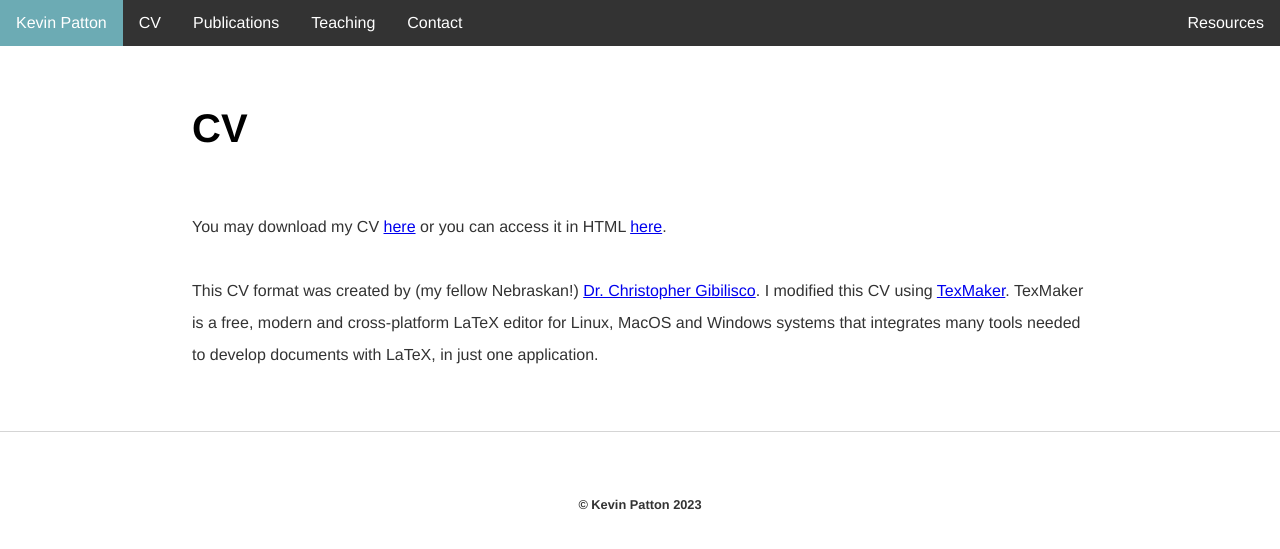
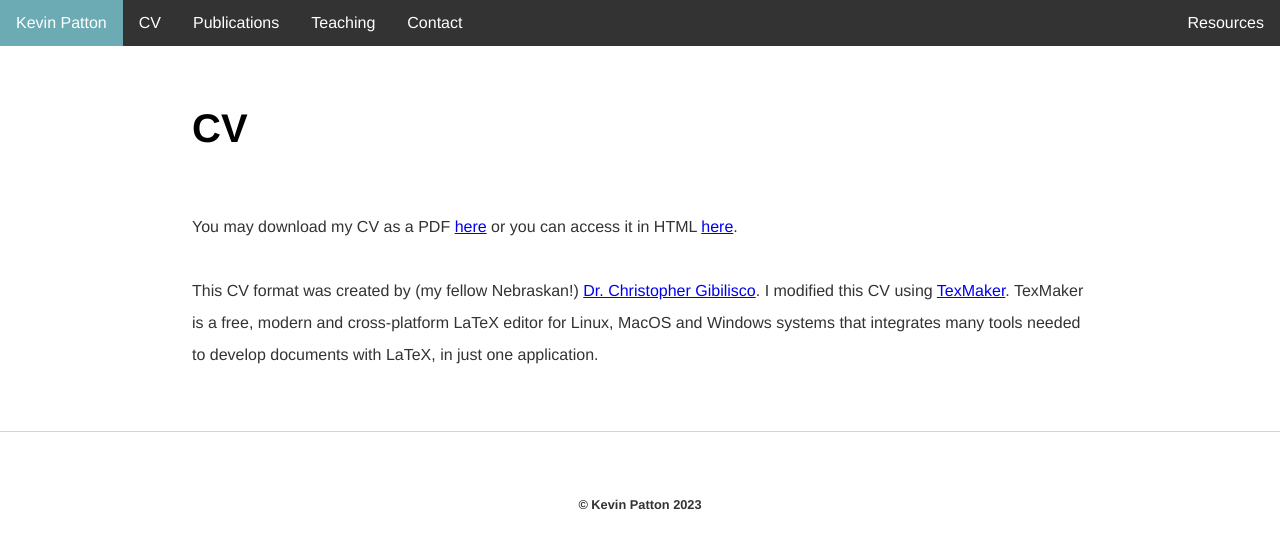
Before and after one commit to kevinjpatton/kevinjpatton.github.io, a Jekyll site: the page built from cv/index.html, in a window 1280 px wide. Shown: the top 549 px of the page. Built offline with Jekyll 4.4.1, drawn with Linux system fonts in a browser that asks for light colours; Markdown is read by kramdown in place of the engine named in the settings.

Commit message:
Update index.html

```diff
--- a/cv/index.html
+++ b/cv/index.html
@@ -3,5 +3,5 @@
 title: CV - Kevin Patton
 ---
 <h1>CV</h1>
-<p>You may download my CV <a href="/cv/KevinPattonJan2023CV.pdf
-" target="_blank">here</a> or you can access it in HTML <a href="/cv/KPCV/KevinPattonJan2023CV.html" target="_blank">here</a>.<br><br>This CV format was created by (my fellow Nebraskan!) <a href="http://cjkgibilisco.org/" target="_blank">Dr. Christopher Gibilisco</a>.  I modified this CV using <a href="http://www.xm1math.net/texmaker/" target="_blank">TexMaker</a>.  TexMaker  is a free, modern and cross-platform LaTeX editor for Linux, MacOS and Windows systems that integrates many tools needed to develop documents with LaTeX, in just one application.</p>
+<p>You may download my CV as a PDF <a href="/cv/KevinPattonJan2023CV.pdf
+" target="_blank">here</a> or you can access it in HTML <a href="/cv/KevinPatton_Jan2023CV.html" target="_blank">here</a>.<br><br>This CV format was created by (my fellow Nebraskan!) <a href="http://cjkgibilisco.org/" target="_blank">Dr. Christopher Gibilisco</a>.  I modified this CV using <a href="http://www.xm1math.net/texmaker/" target="_blank">TexMaker</a>.  TexMaker  is a free, modern and cross-platform LaTeX editor for Linux, MacOS and Windows systems that integrates many tools needed to develop documents with LaTeX, in just one application.</p>
```
